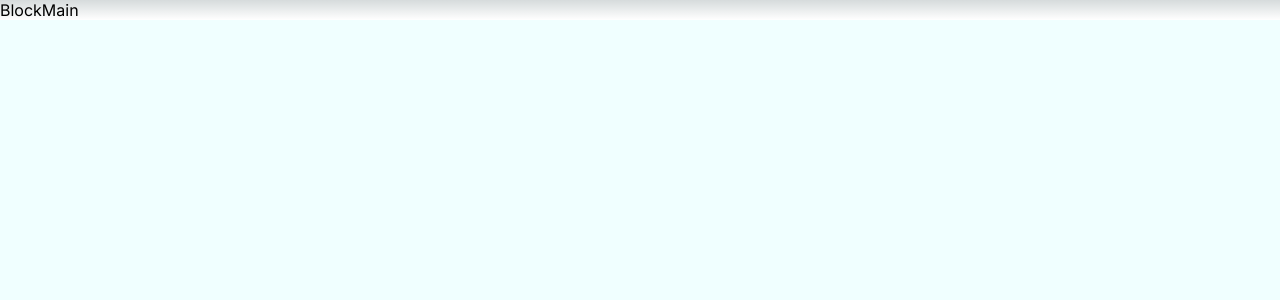
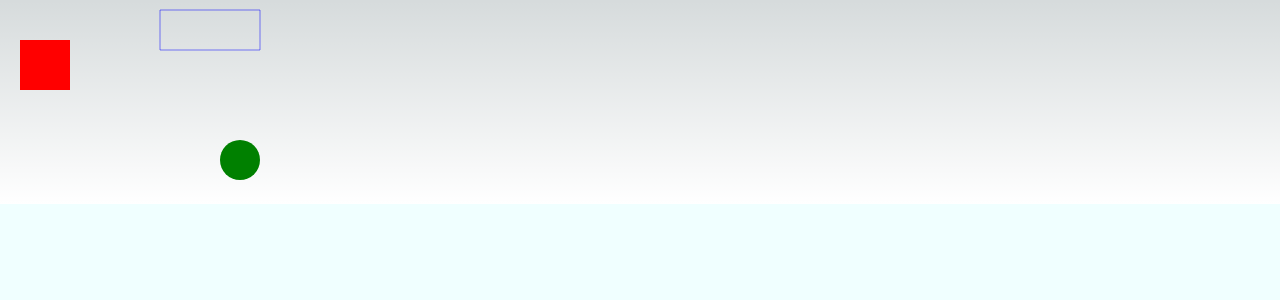
Before and after one commit to Onepiece2424/breaking-blocks, a Next.js app in the folder app/: page / in a window 1280 px wide. Shown: the top 300 px of the page. Built offline with nearby package versions, Linux system fonts and the light colour scheme.

Commit message:
add:ボールの作成

```diff
--- a/app/components/Block/index.jsx
+++ b/app/components/Block/index.jsx
@@ -1,8 +1,39 @@
 "use client";
 
+import { useEffect, useRef } from 'react';
+
 const BlockMain = () => {
+
+  const canvasRef = useRef(null);
+
+  useEffect(() => {
+    const canvas = canvasRef.current;
+    const ctx = canvas.getContext('2d');
+
+    // 描画の処理
+    ctx.beginPath();
+    ctx.rect(20, 40, 50, 50);
+    ctx.fillStyle = "#FF0000";
+    ctx.fill();
+    ctx.closePath();
+
+    ctx.beginPath();
+    ctx.arc(240, 160, 20, 0, Math.PI*2, false);
+    ctx.fillStyle = "green";
+    ctx.fill();
+    ctx.closePath();
+
+    ctx.beginPath();
+    ctx.rect(160, 10, 100, 40);
+    ctx.strokeStyle = "rgba(0, 0, 255, 0.5)";
+    ctx.stroke();
+    ctx.closePath();
+  }, []);
+
   return (
-    <div>BlockMain</div>
+    <>
+     <canvas ref={canvasRef} width={300} height={200} />
+    </>
   )
 }
 
```
